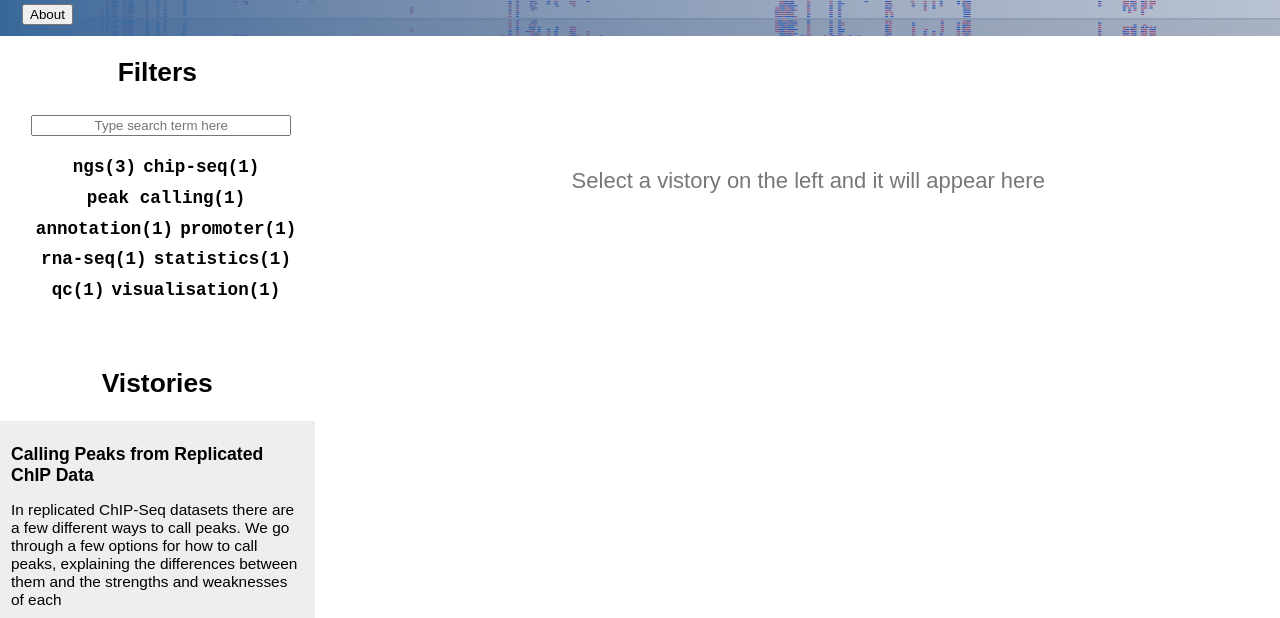
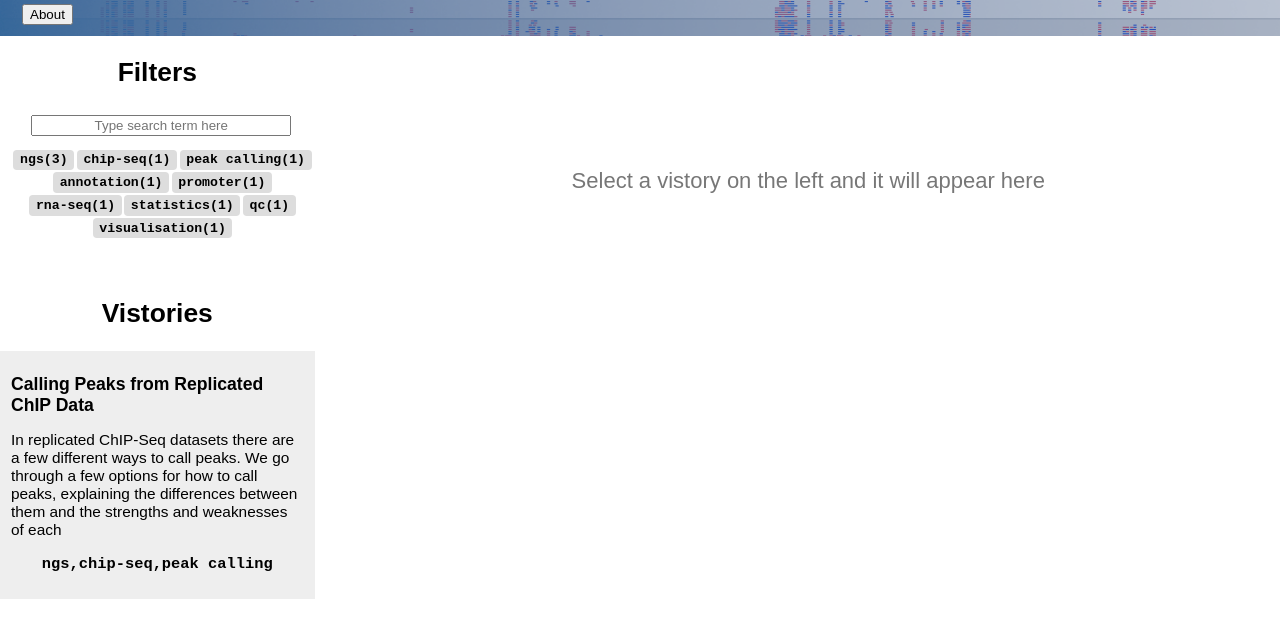
Before and after one commit to s-andrews/vistorydb, a plain HTML site: page www/index.html in a window 1280 px wide. Shown: the part 146-764 px from the top of the page. Drawn offline with Linux system fonts and the light colour scheme.

Commit message:
Improved the CSS for filters

```diff
--- a/www/css/main.css
+++ b/www/css/main.css
@@ -81,7 +81,7 @@ h2 {
     list-style: none;
     font-family: monospace;
     font-weight: bold;
-    font-size: 0.8em;
+    font-size: 0.6em;
     padding-left: 1em;
     text-align: center;
 }
@@ -89,8 +89,13 @@ h2 {
 #filterlist li {
     padding: 0.2em;
     margin-bottom: 0.2em;
+    margin-right:0.2em;
+    padding-left: 0.5em;
+    padding-right:0.5em;
+    border-radius: 0.3em;
     display: inline-block;
     cursor: pointer;
+    background-color: #DDD;
 }
 
 #filterlist li:hover {
```
